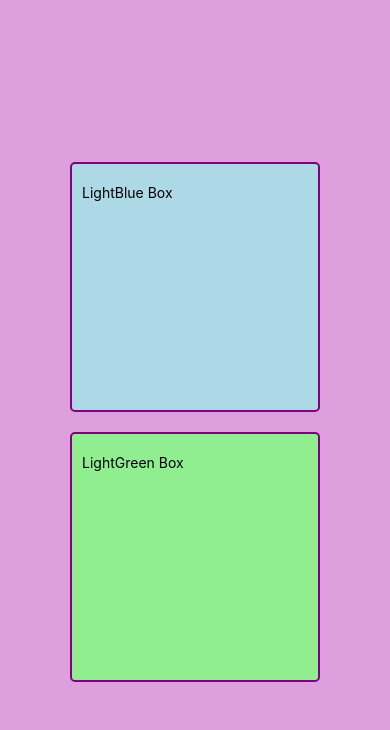
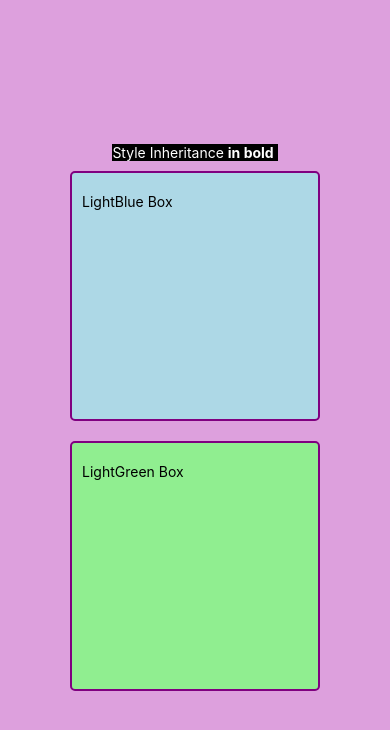
Before and after one commit to theo-fortune/heyo, a React Native app: screen / in a window 390 px wide. Shown: the top 730 px of the page. Built offline with nearby package versions, Linux system fonts and the light colour scheme.

Commit message:
style inheritance

```diff
--- a/App.js
+++ b/App.js
@@ -3,6 +3,11 @@
 export default function App() {
   return (
     <View style={styles.container}>
+      <View style={styles.darkMode}>
+        <Text style={styles.darkModeText}>
+          Style Inheritance <Text style={styles.boldText}>in bold</Text>{" "}
+        </Text>
+      </View>
       <View style={[styles.box, styles.lightBlue, styles.box]}>
         <Text>LightBlue Box</Text>
       </View>
@@ -20,6 +25,15 @@
     alignItems: "center",
     backgroundColor: "plum",
     padding: 10,
+  },
+  darkMode: {
+    backgroundColor: "black",
+  },
+  darkModeText: {
+    color: "white",
+  },
+  boldText: {
+    fontWeight: "bold",
   },
   box: {
     width: 250,
@@ -47,10 +61,10 @@
       height: 6,
     },
     shadowOpacity: 0.6,
-    shadowRadius: 4
+    shadowRadius: 4,
   },
   // * works for Android only
   androidShadow: {
-    elevation: 10
-  }
+    elevation: 10,
+  },
 });
```
